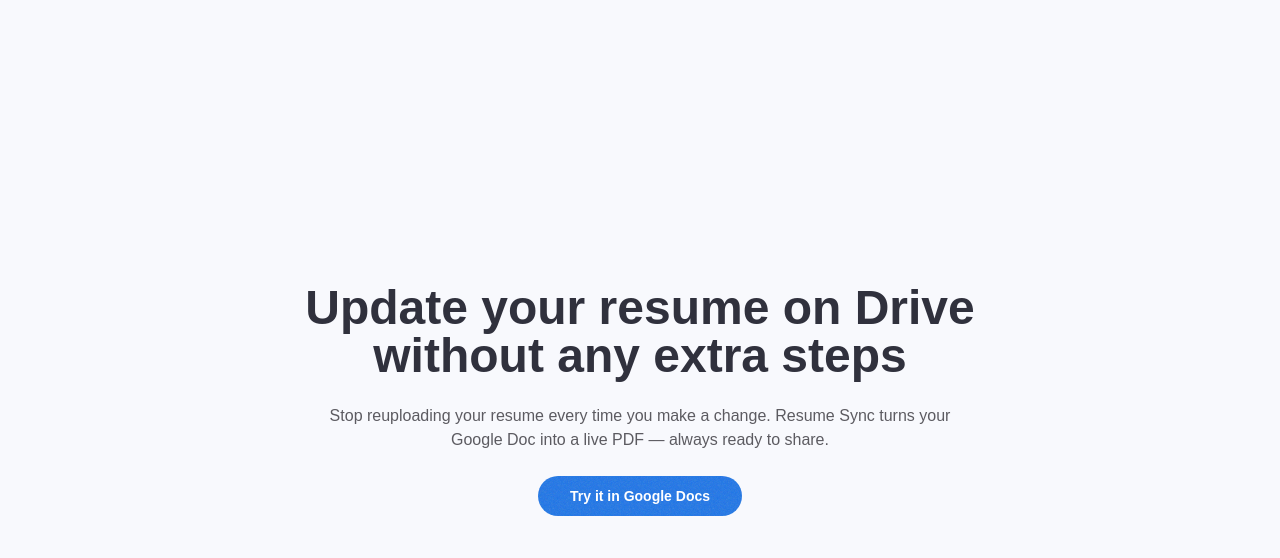
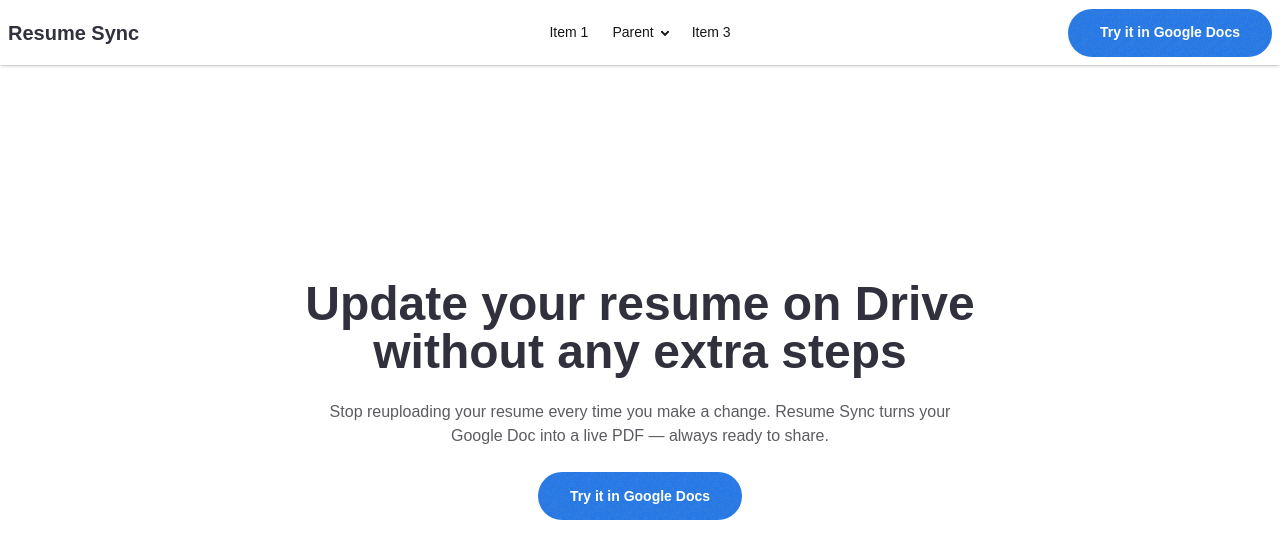
Before and after one commit to Durjoy96/resume-sync, a Next.js app: page / in a window 1280 px wide. Shown: the top 558 px of the page. Built offline with nearby package versions, Linux system fonts and the light colour scheme.

Commit message:
Add Navbar component and update layout and styles
- Introduced a new Navbar component for improved navigation.
- Updated layout to include the Navbar and adjusted body class for better styling.
- Created a primary button style for consistent button design across the application.

```diff
--- a/src/app/globals.css
+++ b/src/app/globals.css
@@ -34,3 +34,9 @@
   color: var(--foreground);
   font-family: Arial, Helvetica, sans-serif;
 }
+
+@layer components {
+  .primary-btn {
+    @apply btn bg-primary border-none rounded-full text-primary-content px-8 h-12 font-semibold hover:bg-primary/90;
+  }
+}
--- a/src/app/layout.jsx
+++ b/src/app/layout.jsx
@@ -1,5 +1,6 @@
 import { Geist, Geist_Mono } from "next/font/google";
 import "./globals.css";
+import Navbar from "@/shared/Navbar";
 
 const geistSans = Geist({
   variable: "--font-geist-sans",
@@ -21,8 +22,11 @@
   return (
     <html lang="en">
       <body
-        className={`${geistSans.variable} ${geistMono.variable} antialiased`}
+        className={`${geistSans.variable} ${geistMono.variable} antialiased min-h-screen bg-base-200`}
       >
+        <header className="fixed right-0 left-0 top-0 z-50 bg-base-100 shadow-sm">
+          <Navbar />
+        </header>
         {children}
       </body>
     </html>
--- a/src/app/page.jsx
+++ b/src/app/page.jsx
@@ -1,6 +1,6 @@
 export default function Home() {
   return (
-    <div className="hero bg-base-200 min-h-screen">
+    <div className="hero min-h-screen">
       <div className="hero-content text-center">
         <div className="max-w-2xl">
           <h1 className="text-5xl font-bold text-base-content">
@@ -10,9 +10,7 @@
             Stop reuploading your resume every time you make a change. Resume
             Sync turns your Google Doc into a live PDF — always ready to share.
           </p>
-          <button className="btn bg-primary border-none rounded-full text-primary-content px-8">
-            Try it in Google Docs
-          </button>
+          <button className="primary-btn">Try it in Google Docs</button>
         </div>
       </div>
     </div>
--- /dev/null
+++ b/src/shared/Navbar.jsx
@@ -0,0 +1,80 @@
+import React from "react";
+
+export default function Navbar() {
+  return (
+    <div className="bg-base-100 shadow-sm">
+      <div className="navbar max-w-screen-xl mx-auto">
+        <div className="navbar-start">
+          <div className="dropdown">
+            <div tabIndex={0} role="button" className="btn btn-ghost lg:hidden">
+              <svg
+                xmlns="http://www.w3.org/2000/svg"
+                className="h-5 w-5"
+                fill="none"
+                viewBox="0 0 24 24"
+                stroke="currentColor"
+              >
+                {" "}
+                <path
+                  strokeLinecap="round"
+                  strokeLinejoin="round"
+                  strokeWidth="2"
+                  d="M4 6h16M4 12h8m-8 6h16"
+                />{" "}
+              </svg>
+            </div>
+            <ul
+              tabIndex={0}
+              className="menu menu-sm dropdown-content bg-base-100 rounded-box z-1 mt-3 w-52 p-2 shadow"
+            >
+              <li>
+                <a>Item 1</a>
+              </li>
+              <li>
+                <a>Parent</a>
+                <ul className="p-2">
+                  <li>
+                    <a>Submenu 1</a>
+                  </li>
+                  <li>
+                    <a>Submenu 2</a>
+                  </li>
+                </ul>
+              </li>
+              <li>
+                <a>Item 3</a>
+              </li>
+            </ul>
+          </div>
+          <a className="text-xl font-semibold text-base-content">Resume Sync</a>
+        </div>
+        <div className="navbar-center hidden lg:flex">
+          <ul className="menu menu-horizontal px-1">
+            <li>
+              <a>Item 1</a>
+            </li>
+            <li>
+              <details>
+                <summary>Parent</summary>
+                <ul className="p-2">
+                  <li>
+                    <a>Submenu 1</a>
+                  </li>
+                  <li>
+                    <a>Submenu 2</a>
+                  </li>
+                </ul>
+              </details>
+            </li>
+            <li>
+              <a>Item 3</a>
+            </li>
+          </ul>
+        </div>
+        <div className="navbar-end">
+          <a className="primary-btn">Try it in Google Docs</a>
+        </div>
+      </div>
+    </div>
+  );
+}
```
